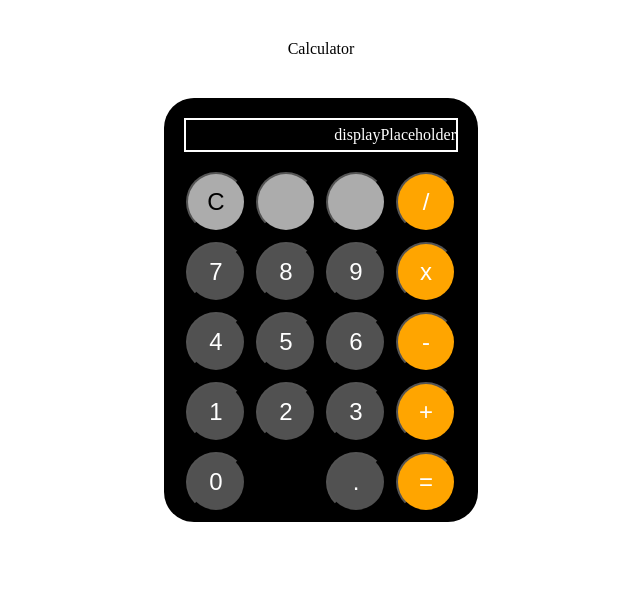
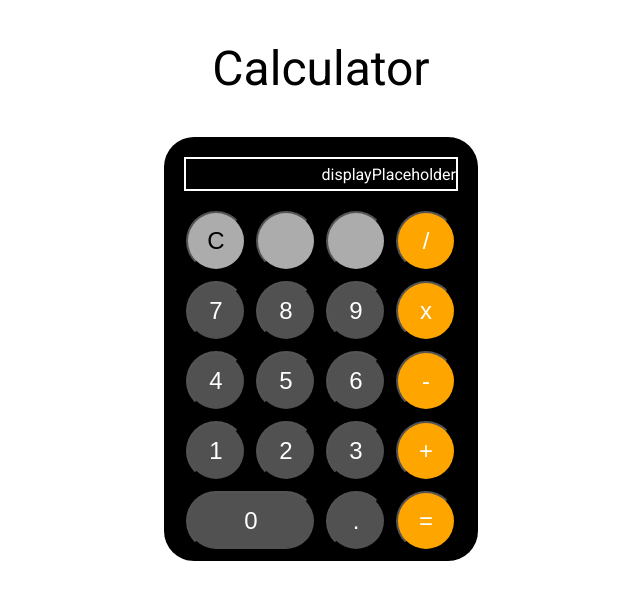
Before and after one commit to alg4c/odin-calculator, a plain HTML site: page index.html in a window 1280 px wide. Shown: the whole page, without its empty margins (319-959 px from the left). Drawn offline with Linux system fonts and the light colour scheme.

Commit message:
Add roboto font; style zero button to span

```diff
--- a/index.html
+++ b/index.html
@@ -1,6 +1,12 @@
 <!DOCTYPE html>
 <html lang="en">
   <head>
+    <link rel="preconnect" href="https://fonts.googleapis.com" />
+    <link rel="preconnect" href="https://fonts.gstatic.com" crossorigin />
+    <link
+      href="https://fonts.googleapis.com/css2?family=Roboto&display=swap"
+      rel="stylesheet"
+    />
     <link rel="stylesheet" href="styles.css" />
     <meta charset="UTF-8" />
     <meta http-equiv="X-UA-Compatible" content="IE=edge" />
--- a/styles.css
+++ b/styles.css
@@ -1,5 +1,7 @@
 .title {
   margin: 40px;
+  font-family: "Roboto", sans-serif;
+  font-size: 48px;
 }
 
 body {
@@ -30,6 +32,7 @@ body {
   flex-direction: column-reverse;
   align-items: flex-end;
   justify-content: center;
+  font-family: "Roboto", sans-serif;
 }
 
 .buttonMatrix {
@@ -62,4 +65,7 @@ body {
 
 .zero {
   grid-column: span 2;
+  width: 130px;
+  height: 60px;
+  border-radius: 65px;
 }
```
